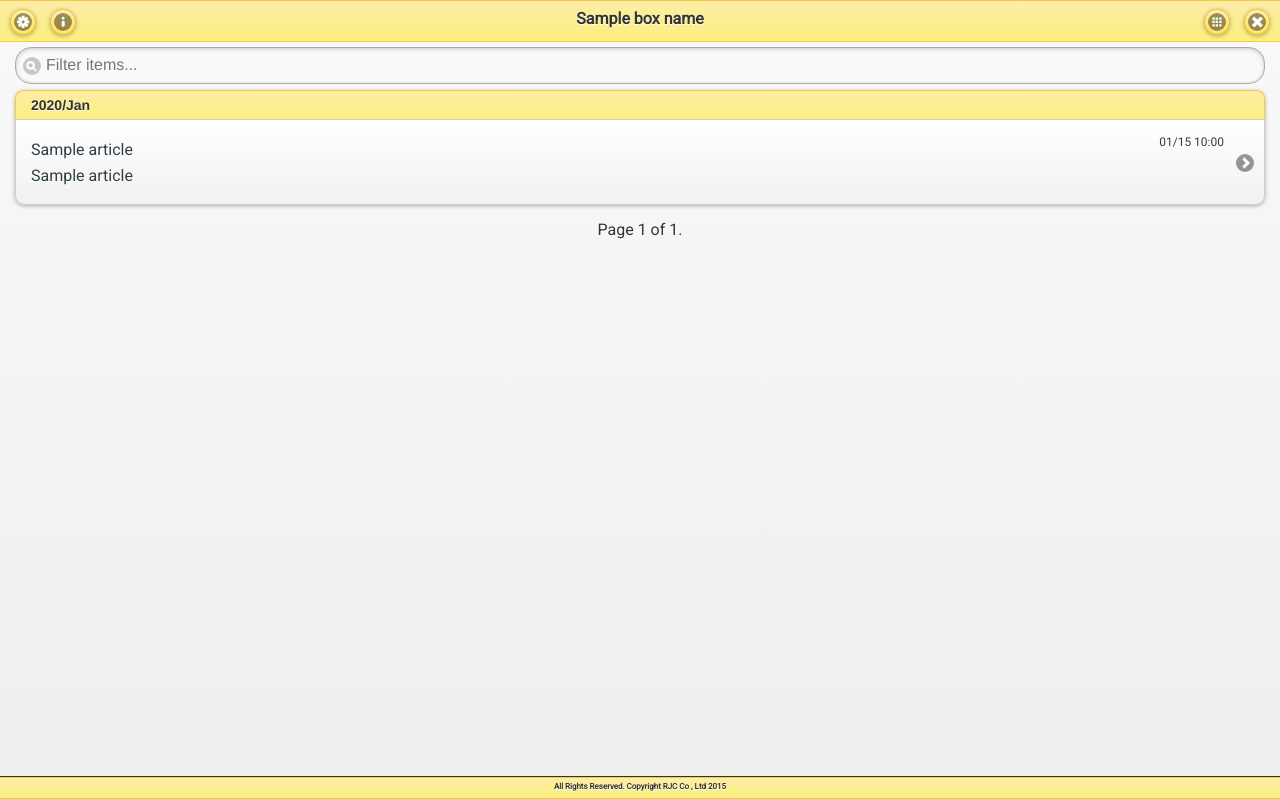
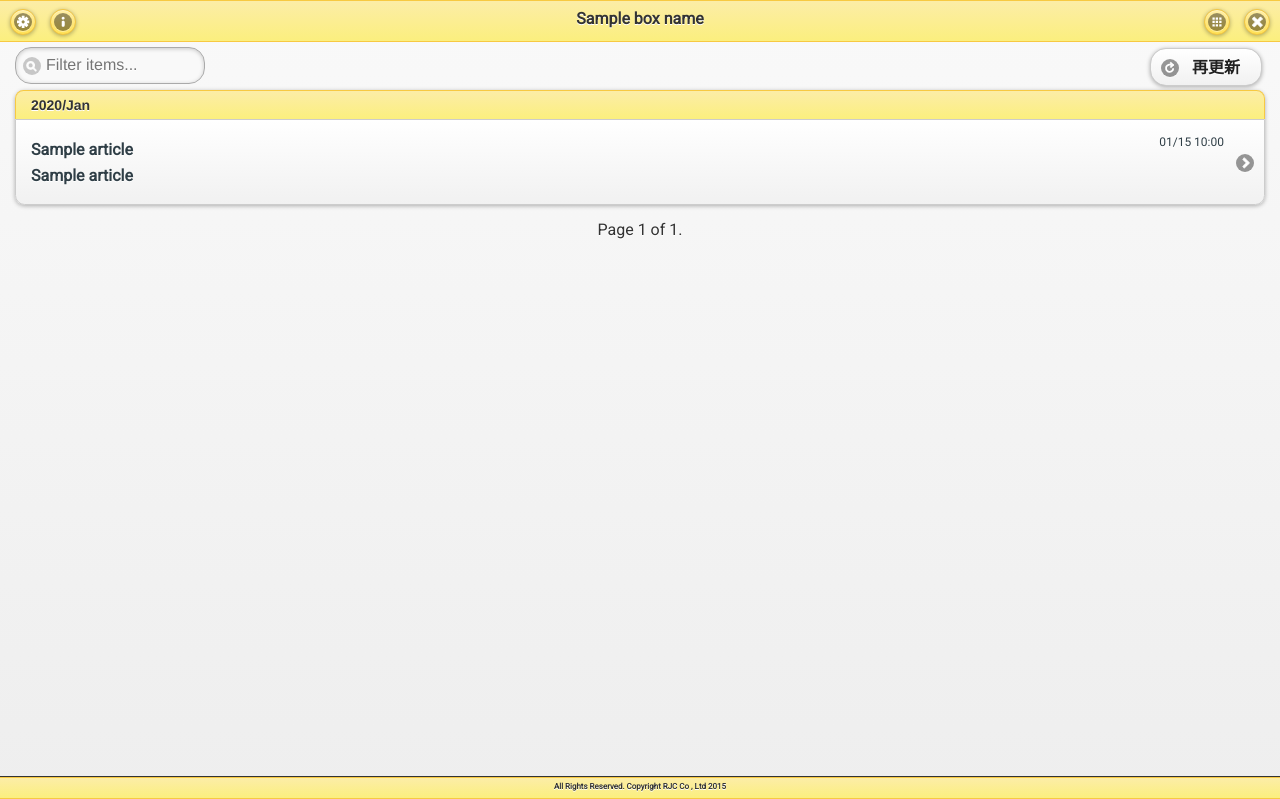
Before and after one commit to rjc-s-oono/feedknot, a Django app: template src/templates/feedknot/main.html in a window 1280 px wide. Shown: the top 799 px of the page. Run offline with Django 3.2, Linux system fonts and the light colour scheme; the template is opened without the code that fills it: most values are stand-ins (such as "Sample title", 1, 10 or a date in 2020); some libraries are stand-ins or nearby versions.

Commit message:
再読み込みボタンを追加

```diff
--- a/src/templates/feedknot/main.html
+++ b/src/templates/feedknot/main.html
@@ -97,7 +97,24 @@
 
 
 //-->
+
 </script>
+
+
+<style type="text/css">
+<!--
+.ui-listview-filter {width: 200px;}
+-->
+
+.filter_pos_change{
+    position: absolute;
+    top: 40px;
+    width: 130px;
+    height: 30px;
+    right: 0px;
+}
+</style>
+
 {% endblock %}
 {# == ↑ジャバスクリプト部分 ====================================== #}
 
@@ -144,15 +161,13 @@
                  {% csrf_token %}
             </form>
 
-            <ul data-role="listview" data-divider-theme="e" data-inset="true" data-filter="true" id="feedUL">
+            <div class="filter_pos_change">
+                  <a href="{% url 'main' %}" style="width:110px;" rel="external" data-transition="fade" data-role="button" data-icon="refresh">再更新</a>
+            </div>
+
+            <ul data-role="listview" data-divider-theme="e" data-inset="true" data-filter="true" data-filter-class="test" id="feedUL">
             {% for article in article_list %}
-                {% if article.read_flg %}
-                    <li>
-                {% endif %}
-                {% if not article.read_flg %}
-                    <li style="background-image: linear-gradient( #ffefaa,#ffe155 );background:#fff8dc;border: 1px solid #f4c63f;font-weight:normal;">
-                {% endif %}
-
+                <li data-theme="c">
                     <a target="_blank" href="{{article.article_address}}" onclick="readingCheck({{article.id}})">
                         <div class="ui-grid-b">
                         {% if not article.read_flg %}
@@ -160,15 +175,8 @@
                         {% endif %}
                         </div><!-- /grid-a -->
                         <p class="ui-li-aside">{{article.pub_date|date:"m/d G:i"}}</p>
-                        {% if not article.read_flg %}
-                            <h1>{{article.site_title}}</h1>
-                            <h2>{{article.article_title}}</h2>
-                        {% endif %}
-                        {% if article.read_flg %}
-                            <h1 style="font-weight:normal;">{{article.site_title}}</h1>
-                            <h2 style="font-weight:normal;">{{article.article_title}}</h2>
-                        {% endif %}
-
+                        <h1>{{article.site_title}}</h1>
+                        <h2>{{article.article_title}}</h2>
 <!-- 以下デバック用
                         <p>
                             ArticleId={{article.id}},
@@ -181,6 +189,9 @@
                     </a>
                     <input type="hidden" id="pub_year" value="{{article.pub_date|date:"Y" }}" />
                     <input type="hidden" id="pub_month" value="{{article.pub_date|date:"M"}}" />
+
+
+
                 </li>
             {% endfor %}
             </ul>
```
